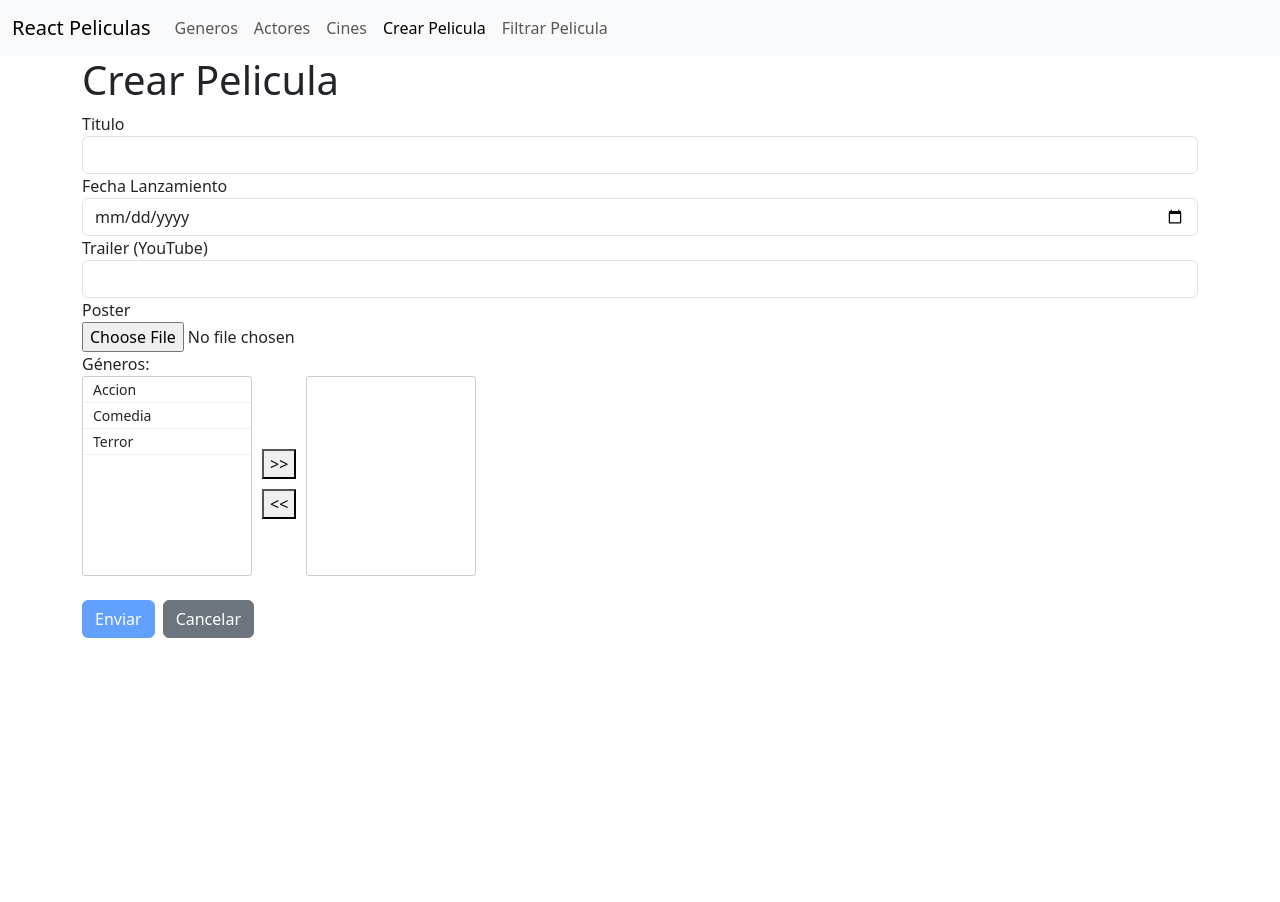
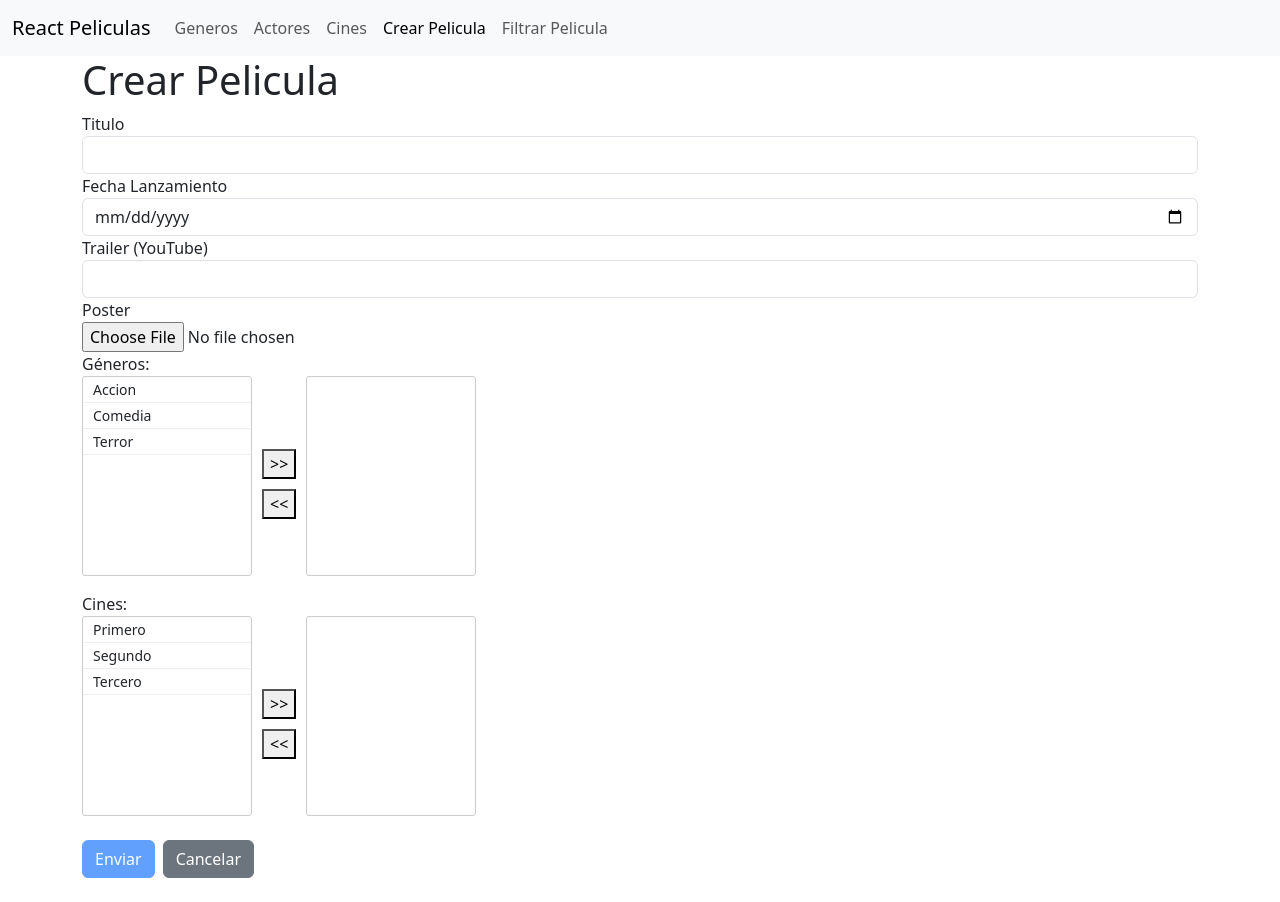
Before and after one commit to alamino2714/react-peliculas, a React (Vite) app: page /peliculas/crear in a window 1280 px wide. Before the commit the page ends 800 px from the top, so only its background shows below. Built offline with nearby package versions, Linux system fonts and the light colour scheme.

Commit message:
Reutilizar Componente de Selector Multiple para Seleccionar Cines de Pelicula

```diff
--- a/src/App.tsx
+++ b/src/App.tsx
@@ -10,7 +10,7 @@ export default function App() {
     <>
       <BrowserRouter>
         <Menu />
-        <div className="container">
+        <div className="container mb-4">
             <AppRoute/>
         </div>
       </BrowserRouter>
--- a/src/features/peliculas/componentes/CrearPelicula.tsx
+++ b/src/features/peliculas/componentes/CrearPelicula.tsx
@@ -2,6 +2,7 @@ import type { SubmitHandler } from "react-hook-form";
 import FormularioPelicula from "./FormularioPelicula";
 import type PeliculaCreacion from "../modelos/PeliculaCreacion.model";
 import type Genero from "../../generos/componentes/modelos/Genero.model";
+import type Cine from "../../cine/componentes/modelos/Cine.model";
 
 export default function CrearPelicula()
 {
@@ -17,12 +18,21 @@ export default function CrearPelicula()
         {id:2, nombre: 'Comedia'},
         {id:3, nombre: 'Terror'}
       ];
+    const cinesSeleccionados: Cine[] =[];
+    const cinesNoSeleccionados: Cine[] =[
+        { id:1, nombre:'Primero',latitud:0, longitud:0 },
+        {id:2, nombre: 'Segundo',latitud:0, longitud:0},
+        {id:3, nombre: 'Tercero',latitud:0, longitud:0}
+      ];
 
 
 
     return (  <>
     <h1>Crear Pelicula</h1>
-    <FormularioPelicula onSubmit={onSubmit} generosSeleccionados={generosSeleccionados} generosNoSeleccionados={generosNoSeleccionados}/>
+    <FormularioPelicula onSubmit={onSubmit}
+          generosSeleccionados={generosSeleccionados} generosNoSeleccionados={generosNoSeleccionados}
+          cinesSeleccionados={ cinesSeleccionados} cinesNoSeleccionados={cinesNoSeleccionados}
+    />
    </>
 
 )
--- a/src/features/peliculas/componentes/EditarPelicula.tsx
+++ b/src/features/peliculas/componentes/EditarPelicula.tsx
@@ -5,6 +5,7 @@ import FormularioPelicula from "./FormularioPelicula";
 import type { SubmitHandler } from "react-hook-form";
 import Cargando from "../../../componentes/Cargando";
 import type Genero from "../../generos/componentes/modelos/Genero.model";
+import type Cine from "../../cine/componentes/modelos/Cine.model";
 
 export default function EditarPelicula() {
 
@@ -27,6 +28,11 @@ export default function EditarPelicula() {
            {id:1, nombre: 'Accion'},
            {id:3, nombre: 'Terror'}
          ];
+        const cinesSeleccionados: Cine[] =[{id:2, nombre: 'Segundo',latitud:0, longitud:0}];
+          const cinesNoSeleccionados: Cine[] =[
+              { id:1, nombre:'Primero',latitud:0, longitud:0 },
+              {id:3, nombre: 'Tercero',latitud:0, longitud:0}
+            ];
 
 
 
@@ -34,7 +40,10 @@ export default function EditarPelicula() {
         <>
             <h1>Editar Pelicula</h1>
             {  modeloPelicula ?
-              <FormularioPelicula modelo={ modeloPelicula} onSubmit={onSubmit} generosSeleccionados={generosSeleccionados} generosNoSeleccionados={generosNoSeleccionados}/> :
+              <FormularioPelicula modelo={ modeloPelicula} onSubmit={onSubmit}
+                  generosSeleccionados={generosSeleccionados} generosNoSeleccionados={generosNoSeleccionados}
+                  cinesSeleccionados={cinesSeleccionados} cinesNoSeleccionados={cinesNoSeleccionados}
+                  /> :
                <Cargando/>
               }
 
--- a/src/features/peliculas/componentes/FormularioPelicula.tsx
+++ b/src/features/peliculas/componentes/FormularioPelicula.tsx
@@ -9,6 +9,7 @@ import SelectorMultiple from "../../../componentes/SelectorMultiple/SelectorMult
 import type Genero from "../../generos/componentes/modelos/Genero.model";
 import type SelectorMultipleModel from "../../../componentes/SelectorMultiple/SelectorMultiple.model";
 import { useState } from "react";
+import type Cine from "../../cine/componentes/modelos/Cine.model";
 
 
 export default function FormularioPelicula(props:FormularioPeliculaProps)
@@ -22,17 +23,20 @@ export default function FormularioPelicula(props:FormularioPeliculaProps)
 
   const imagenActualURL: string |undefined =props.modelo?.poster ? props.modelo.poster as string : undefined;
 
-  const mapearGenero = (arreglo: {id: number, nombre:string}[]): SelectorMultipleModel[] =>{
+  const mapearId = (arreglo: {id: number, nombre:string}[]): SelectorMultipleModel[] =>{
     return arreglo.map (valor=> {
         return {llave: valor.id, descripcion: valor.nombre}
     })
   }
 
-  const [generosSeleccionados, setGenerosSeleccionados] = useState(mapearGenero(props.generosSeleccionados));
-  const [generosNoSeleccionados, setGenerosNoSeleccionados] = useState(mapearGenero(props.generosNoSeleccionados));
+  const [generosSeleccionados, setGenerosSeleccionados] = useState(mapearId(props.generosSeleccionados));
+  const [generosNoSeleccionados, setGenerosNoSeleccionados] = useState(mapearId(props.generosNoSeleccionados));
+  const [cinesSeleccionados, setCinesSeleccionados] = useState(mapearId(props.cinesSeleccionados));
+  const [cinesNoSeleccionados, setCinesNoSeleccionados] = useState(mapearId(props.cinesNoSeleccionados));
 
   const onSubmit: SubmitHandler<PeliculaCreacion> = (data)=>{
     data.generosIds = generosSeleccionados.map(id=> id.llave);
+    data.cinesIds = cinesSeleccionados.map(id=> id.llave);
     props.onSubmit(data);
   }
 
@@ -67,6 +71,16 @@ export default function FormularioPelicula(props:FormularioPeliculaProps)
             </SelectorMultiple>
          </div>
 
+         <div className="form-group" >
+            <label> Cines: </label>
+            <SelectorMultiple seleccionados={cinesSeleccionados} noSeleccionados={cinesNoSeleccionados}
+                    onChange={(seleccionados, noSeleccionados) => {
+                        setCinesSeleccionados(seleccionados);
+                        setCinesNoSeleccionados(noSeleccionados);
+                    }}>
+            </SelectorMultiple>
+         </div>
+
         <div className="mt-2">
             <Boton type="submit" disabled={!isValid || isSubmitting}>{isSubmitting? 'Enviado...' : 'Enviar'} </Boton>
             <NavLink to="/" className="btn btn-secondary ms-2">Cancelar</NavLink>
@@ -83,7 +97,9 @@ interface FormularioPeliculaProps{
     modelo?:PeliculaCreacion;
     onSubmit:SubmitHandler<PeliculaCreacion>;
     generosSeleccionados: Genero[];
-     generosNoSeleccionados: Genero[];
+    generosNoSeleccionados: Genero[];
+    cinesSeleccionados: Cine[];
+    cinesNoSeleccionados: Cine[];
 }
 
 const reglasDeValidacion = yup.object({
--- a/src/features/peliculas/modelos/PeliculaCreacion.model.ts
+++ b/src/features/peliculas/modelos/PeliculaCreacion.model.ts
@@ -4,4 +4,5 @@ export default interface PeliculaCreacion{
     trailer?:string;
     poster?: File | string;
     generosIds?: number[];
+    cinesIds?: number[];
 }
```
Also changed, not shown: src/features/cine/componentes/modelos/Cine.model.ts (added, +7 -0 lines).
